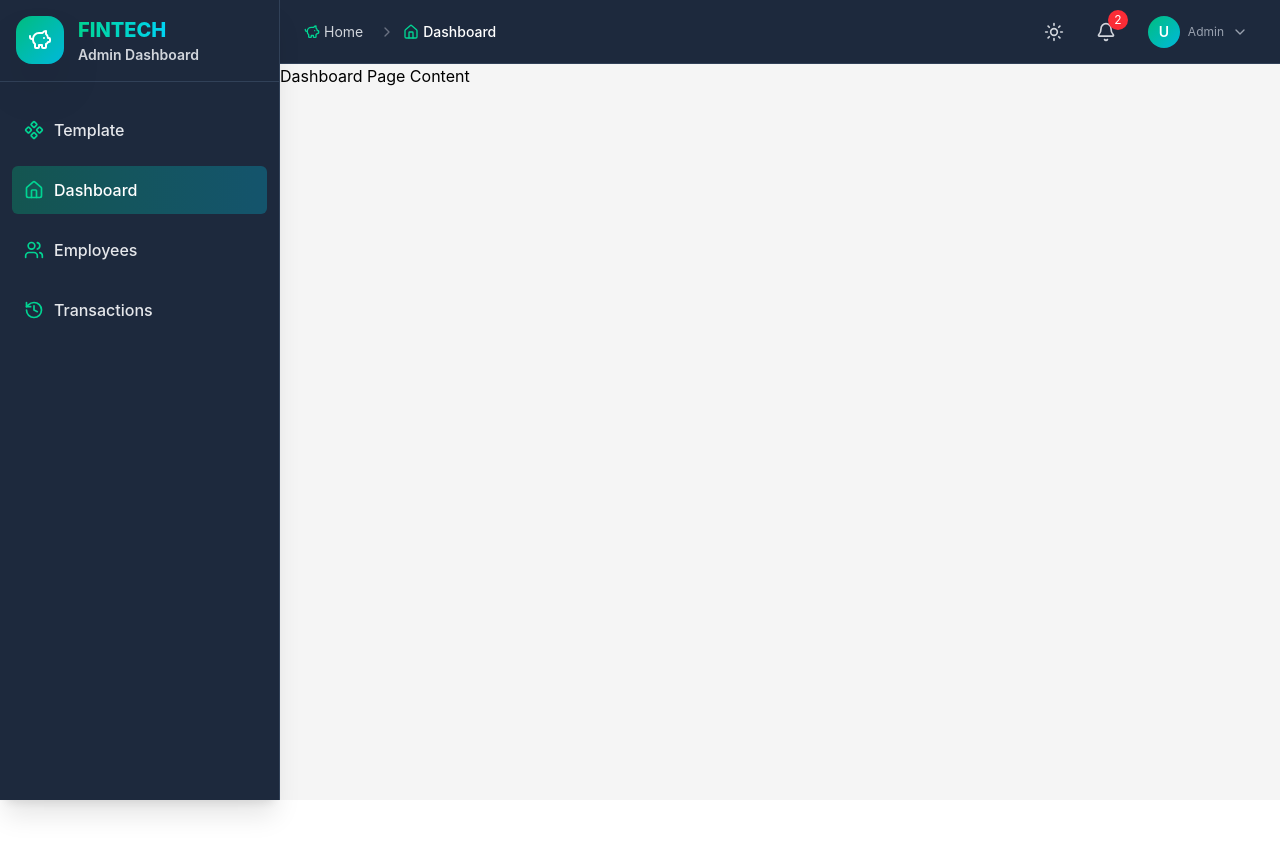
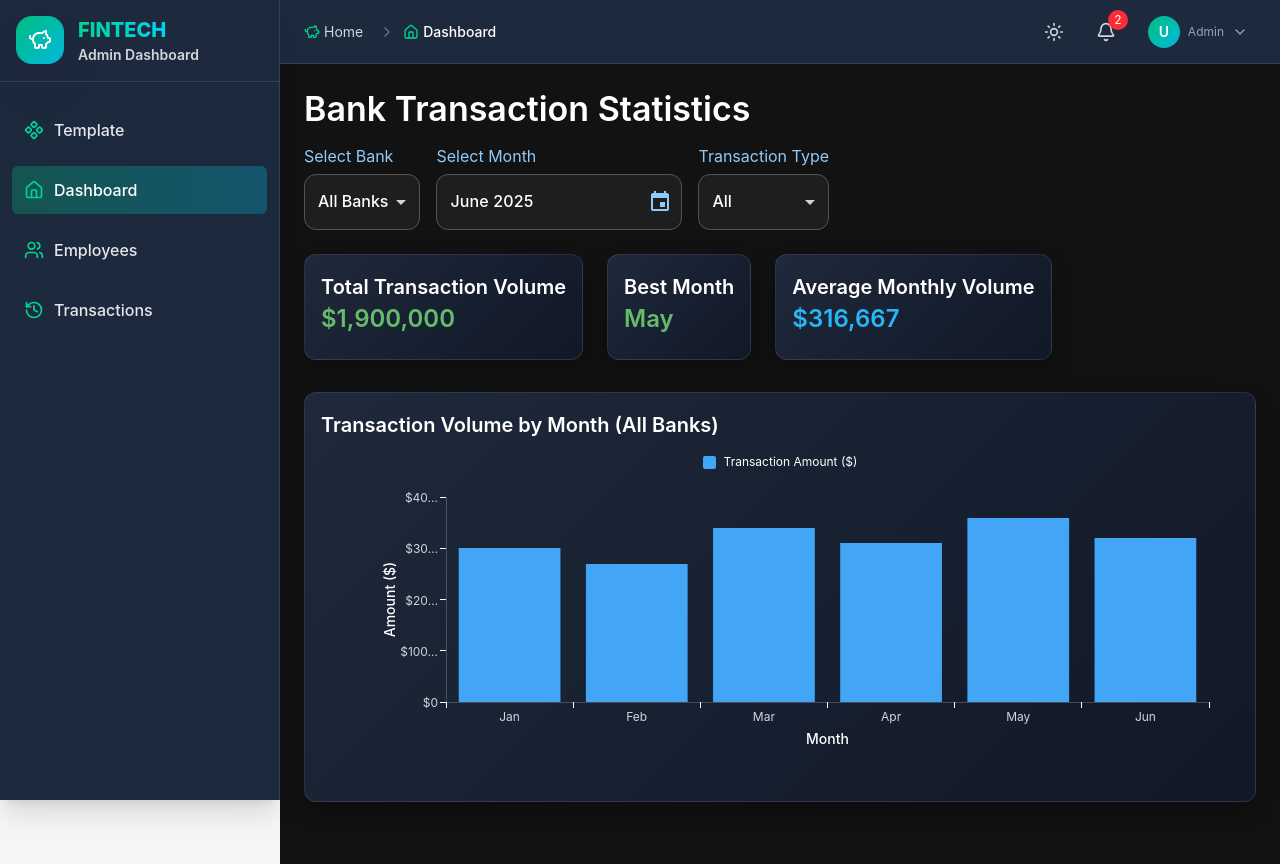
Before and after one commit to HCMUS-ADVWEB/BankingProjectHCMUS, a React (Create React App) app in the folder frontend/: page /admin/dashboard in a window 1280 px wide. Before the commit the page ends 800 px from the top, so only its background shows below. Built offline with nearby package versions, Linux system fonts and the light colour scheme; sample sign-in values are in the browser's storage.

Commit message:
create admin dashboard

```diff
--- a/frontend/src/pages/admin/Dashboard.js
+++ b/frontend/src/pages/admin/Dashboard.js
@@ -1,5 +1,225 @@
-import AdminLayout from '../../layouts/AdminLayout';
+import { useState } from "react";
+import {
+  Box,
+  Grid,
+  Typography,
+  Card,
+  CardContent,
+  Select,
+  MenuItem,
+  FormControl,
+} from "@mui/material";
+import {
+  DatePicker,
+  LocalizationProvider
+} from "@mui/x-date-pickers";
+import { AdapterDateFns } from "@mui/x-date-pickers/AdapterDateFns";
+import { BarChart } from "@mui/x-charts";
+import AdminLayout from "../../layouts/AdminLayout";
+
+const bankList = ["All Banks", "Bank A", "Bank B", "Bank C"];
+
+const transactionData = {
+  "All Banks": [
+    { month: "Jan", amount: 300000 },
+    { month: "Feb", amount: 270000 },
+    { month: "Mar", amount: 340000 },
+    { month: "Apr", amount: 310000 },
+    { month: "May", amount: 360000 },
+    { month: "Jun", amount: 320000 },
+  ],
+  "Bank A": [
+    { month: "Jan", amount: 120000 },
+    { month: "Feb", amount: 95000 },
+    { month: "Mar", amount: 134000 },
+    { month: "Apr", amount: 110500 },
+    { month: "May", amount: 160200 },
+    { month: "Jun", amount: 143800 },
+  ],
+  "Bank B": [
+    { month: "Jan", amount: 80000 },
+    { month: "Feb", amount: 75000 },
+    { month: "Mar", amount: 90000 },
+    { month: "Apr", amount: 85000 },
+    { month: "May", amount: 95000 },
+    { month: "Jun", amount: 97000 },
+  ],
+  "Bank C": [
+    { month: "Jan", amount: 100000 },
+    { month: "Feb", amount: 100000 },
+    { month: "Mar", amount: 116000 },
+    { month: "Apr", amount: 114500 },
+    { month: "May", amount: 104800 },
+    { month: "Jun", amount: 112200 },
+  ],
+};
+
+const transactionTypes = ["All", "Transfer", "Deposit", "Withdrawal"];
 
 export default function AdminDashboard() {
-  return <AdminLayout>Dashboard Page Content</AdminLayout>;
+  const [selectedBank, setSelectedBank] = useState("All Banks");
+  const transactionStats = transactionData[selectedBank];
+  const totalTransactions = transactionStats.reduce((sum, t) => sum + t.amount, 0);
+  const [selectedDate, setSelectedDate] = useState(new Date());
+  const [transactionType, setTransactionType] = useState("All");
+
+  return (
+    <AdminLayout>
+      <Box sx={{ p: 3, bgcolor: "#121212", minHeight: "100vh" }}>
+        <Typography variant="h4" gutterBottom sx={{ color: "#fff" }}>
+          Bank Transaction Statistics
+        </Typography>
+
+        <Grid container spacing={2} mb={3}>
+          {/* Bank Picker */}
+          <Grid item xs={12} md={3}>
+            <FormControl fullWidth>
+              <Typography variant="subtitle1" sx={{ color: "#90caf9", mb: 0.5 }}>
+                Select Bank
+              </Typography>
+              <Select
+                value={selectedBank}
+                onChange={(e) => setSelectedBank(e.target.value)}
+                sx={{
+                  color: "#fff",
+                  bgcolor: "#1e1e1e",
+                  borderRadius: 1,
+                }}
+              >
+                {bankList.map((bank) => (
+                  <MenuItem key={bank} value={bank}>
+                    {bank}
+                  </MenuItem>
+                ))}
+              </Select>
+            </FormControl>
+          </Grid>
+
+          {/* Date Picker */}
+          <Grid item xs={12} md={3}>
+            <Typography variant="subtitle1" sx={{ color: "#90caf9", mb: 0.5 }}>
+              Select Month
+            </Typography>
+            <LocalizationProvider dateAdapter={AdapterDateFns}>
+              <DatePicker
+                views={["year", "month"]}
+                value={selectedDate}
+                onChange={(newValue) => setSelectedDate(newValue)}
+                sx={{
+                  bgcolor: "#1e1e1e",
+                  input: { color: "#fff" },
+                  svg: { color: "#90caf9" },
+                  borderRadius: 1,
+                  "& .MuiOutlinedInput-notchedOutline": {
+                    borderColor: "#555",
+                  },
+                  "&:hover .MuiOutlinedInput-notchedOutline": {
+                    borderColor: "#90caf9",
+                  },
+                  "&.Mui-focused .MuiOutlinedInput-notchedOutline": {
+                    borderColor: "#90caf9",
+                  },
+                }}
+              />
+            </LocalizationProvider>
+
+          </Grid>
+
+          {/* Transaction Type Picker */}
+          <Grid item xs={12} md={3}>
+            <FormControl fullWidth>
+              <Typography variant="subtitle1" sx={{ color: "#90caf9", mb: 0.5 }}>
+                Transaction Type
+              </Typography>
+              <Select
+                value={transactionType}
+                onChange={(e) => setTransactionType(e.target.value)}
+                sx={{
+                  color: "#fff",
+                  bgcolor: "#1e1e1e",
+                  borderRadius: 1,
+                }}
+              >
+                {transactionTypes.map((type) => (
+                  <MenuItem key={type} value={type}>
+                    {type}
+                  </MenuItem>
+                ))}
+              </Select>
+            </FormControl>
+          </Grid>
+        </Grid>
+
+        <Grid container spacing={3} mb={4}>
+          <Grid item xs={12} md={4}>
+            <Card sx={{ bgcolor: "#1e1e1e", color: "#fff" }}>
+              <CardContent>
+                <Typography variant="h6">Total Transaction Volume</Typography>
+                <Typography variant="h5" color="success.main">
+                  ${totalTransactions.toLocaleString()}
+                </Typography>
+              </CardContent>
+            </Card>
+          </Grid>
+
+          <Grid item xs={12} md={4}>
+            <Card sx={{ bgcolor: "#1e1e1e", color: "#fff" }}>
+              <CardContent>
+                <Typography variant="h6">Best Month</Typography>
+                <Typography variant="h5" color="success.main">
+                  {
+                    transactionStats.reduce((a, b) => (a.amount > b.amount ? a : b))
+                      .month
+                  }
+                </Typography>
+              </CardContent>
+            </Card>
+          </Grid>
+
+          <Grid item xs={12} md={4}>
+            <Card sx={{ bgcolor: "#1e1e1e", color: "#fff" }}>
+              <CardContent>
+                <Typography variant="h6">Average Monthly Volume</Typography>
+                <Typography variant="h5" color="info.main">
+                  ${Math.round(totalTransactions / transactionStats.length).toLocaleString()}
+                </Typography>
+              </CardContent>
+            </Card>
+          </Grid>
+        </Grid>
+
+        <Card sx={{ bgcolor: "#1e1e1e", color: "#fff" }}>
+          <CardContent>
+            <Typography variant="h6" gutterBottom>
+              Transaction Volume by Month ({selectedBank})
+            </Typography>
+            <BarChart
+              xAxis={[
+                {
+                  scaleType: "band",
+                  data: transactionStats.map((item) => item.month),
+                  label: "Month",
+                },
+              ]}
+              series={[
+                {
+                  data: transactionStats.map((item) => item.amount),
+                  label: "Transaction Amount ($)",
+                  color: "#42a5f5",
+                },
+              ]}
+              height={300}
+              margin={{ top: 20, right: 30, bottom: 30, left: 60 }}
+              yAxis={[
+                {
+                  label: "Amount ($)",
+                  valueFormatter: (value) => `$${value.toLocaleString()}`,
+                },
+              ]}
+            />
+          </CardContent>
+        </Card>
+      </Box>
+    </AdminLayout>
+  );
 }
--- a/frontend/src/styles/output.css
+++ b/frontend/src/styles/output.css
@@ -1,4 +1,4 @@
-/*! tailwindcss v4.1.8 | MIT License | https://tailwindcss.com */
+/*! tailwindcss v4.1.10 | MIT License | https://tailwindcss.com */
 @layer properties;
 @layer theme, base, components, utilities;
 @layer theme {
```
